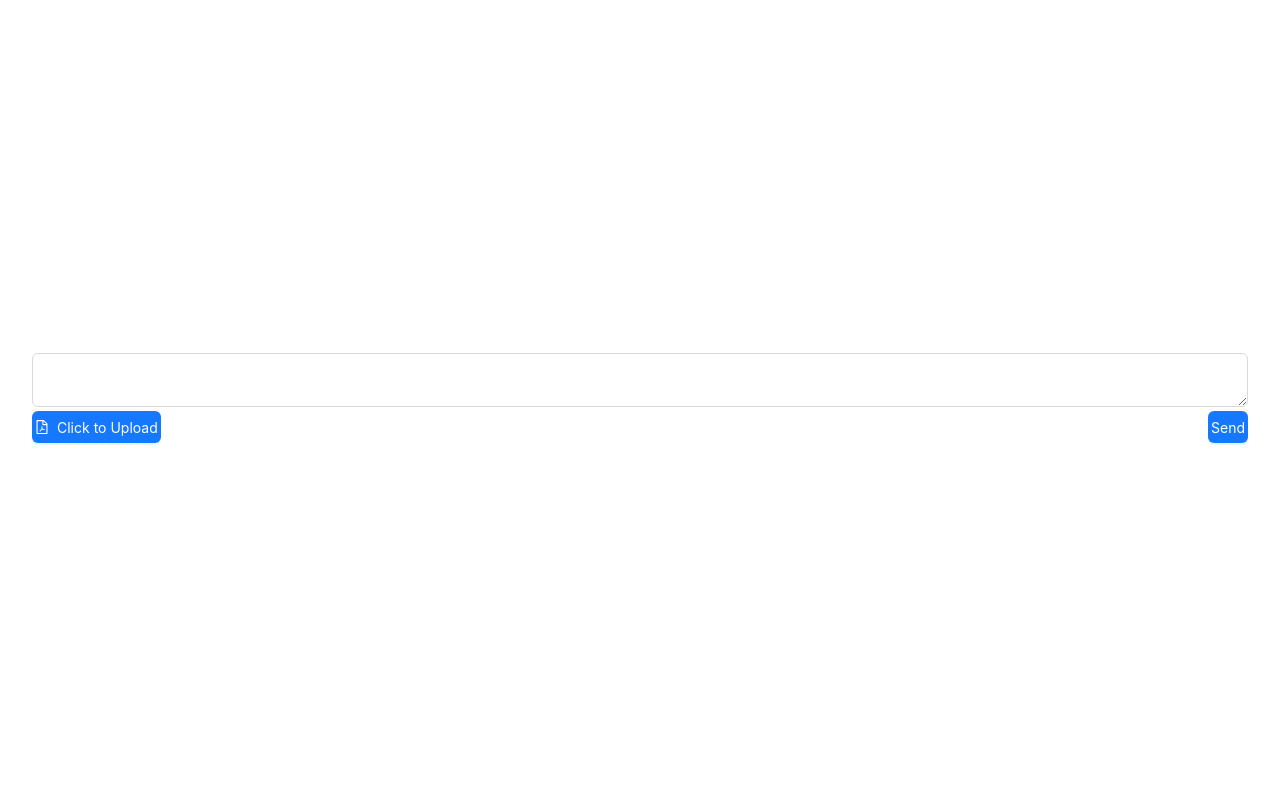
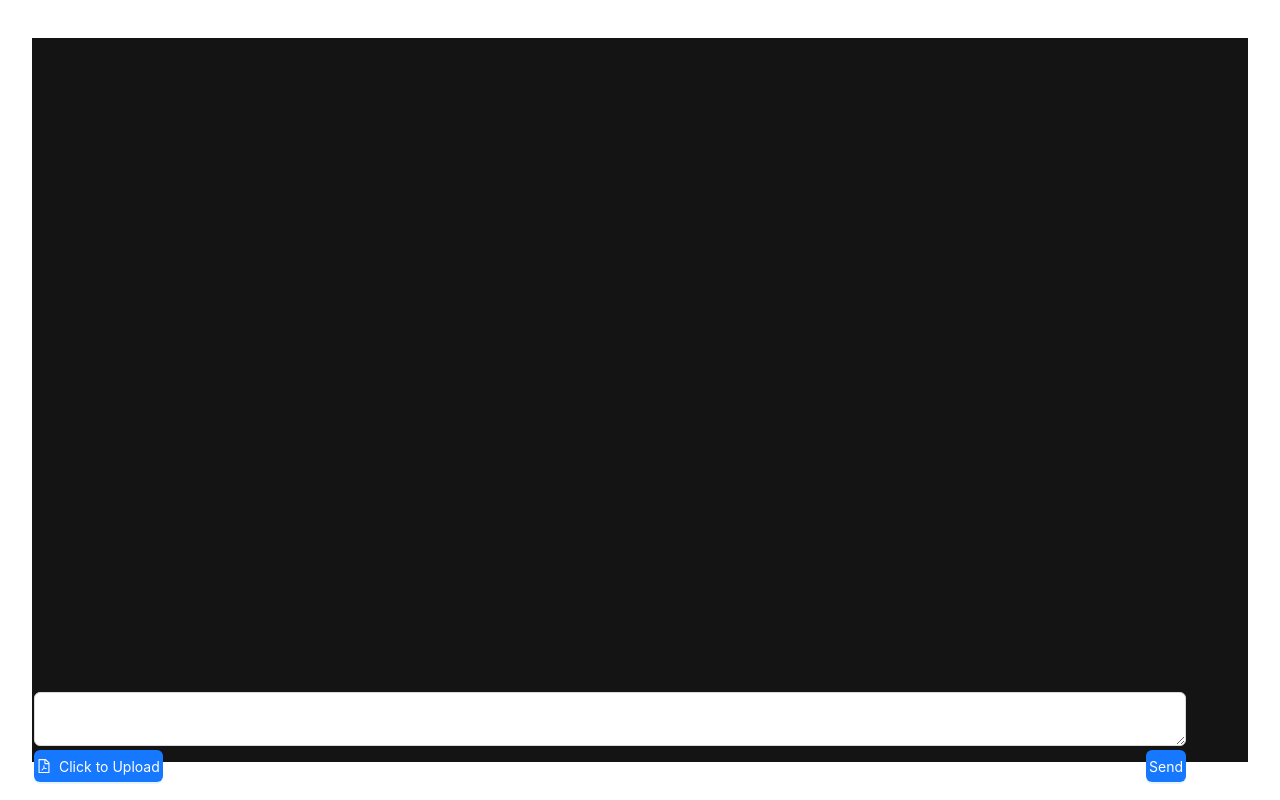
Before and after one commit to ilCat/quick-chat, a React (Vite) app in the folder chat-app/: page / in a window 1280 px wide. Built offline with nearby package versions, Linux system fonts and the light colour scheme.

Commit message:
update styles

```diff
--- a/chat-app/src/components/chat-window/ChatWindow.tsx
+++ b/chat-app/src/components/chat-window/ChatWindow.tsx
@@ -28,7 +28,7 @@ const ChatWindow: React.FC = () => {
           { const newMessages: ChatMessageProps[] = [
           ...messages ,
 
-          {...messages[messages.length - 1] ,message: "🤖 Simulated response. -> "+ JSON.stringify(resp), loading: false },
+          {...messages[messages.length] ,message: "🤖 Simulated response. -> "+ JSON.stringify(resp), loading: false },
         ]
         setMessages(newMessages)
         setInput("");}
--- a/chat-app/src/components/chat-window/styles.css
+++ b/chat-app/src/components/chat-window/styles.css
@@ -1,22 +1,27 @@
 .chat-component {
-    height: "90vh";
-    display: "flex";
-    flex-direction: "column";
-    padding: "2px";
-    background: "#141414";
-    color: "#fff";
+    height: 90vh;
+    display: flex;
+    flex-direction: column;
+    padding: 2px;
+    background: #141414;
+    color: #fff;
 }
 
 .chat-message {
     flex-grow: 1;
-    overflow-y: "auto";
+    overflow-y: auto;
     gap: 4;
 }
 
 .chat-prompt {
-    display: "flex";
+    display: flex;
     padding-top: 4px;
     padding-bottom: 4px;
+    flex-direction: column;
+    position: absolute;
+    bottom: 10px;
+    width: 90%;
+    justify-self: center;
 }
 
 .send-button {
--- a/chat-app/src/components/messages/styles.css
+++ b/chat-app/src/components/messages/styles.css
@@ -1,16 +1,16 @@
 .user-message {
     justify-self: end;
-    background: "#1677ff";
-    color: "#fff";
+    background: #1677ff;
+    color: #fff;
     border-radius: 5;
     max-width: 70%;
     width: fit-content;
-    text-align: "end";
+    text-align: end;
 }
 
 .ai-message {
-    background: "#f5f5f5";
-    color: "#000";
+    background: #f5f5f5;
+    /* color: #000; */
     border-radius: 5;
     max-width: 70%;
     width: fit-content;
```
Also changed, not shown: 2 other files (tests, documents, lock files or other folders).
